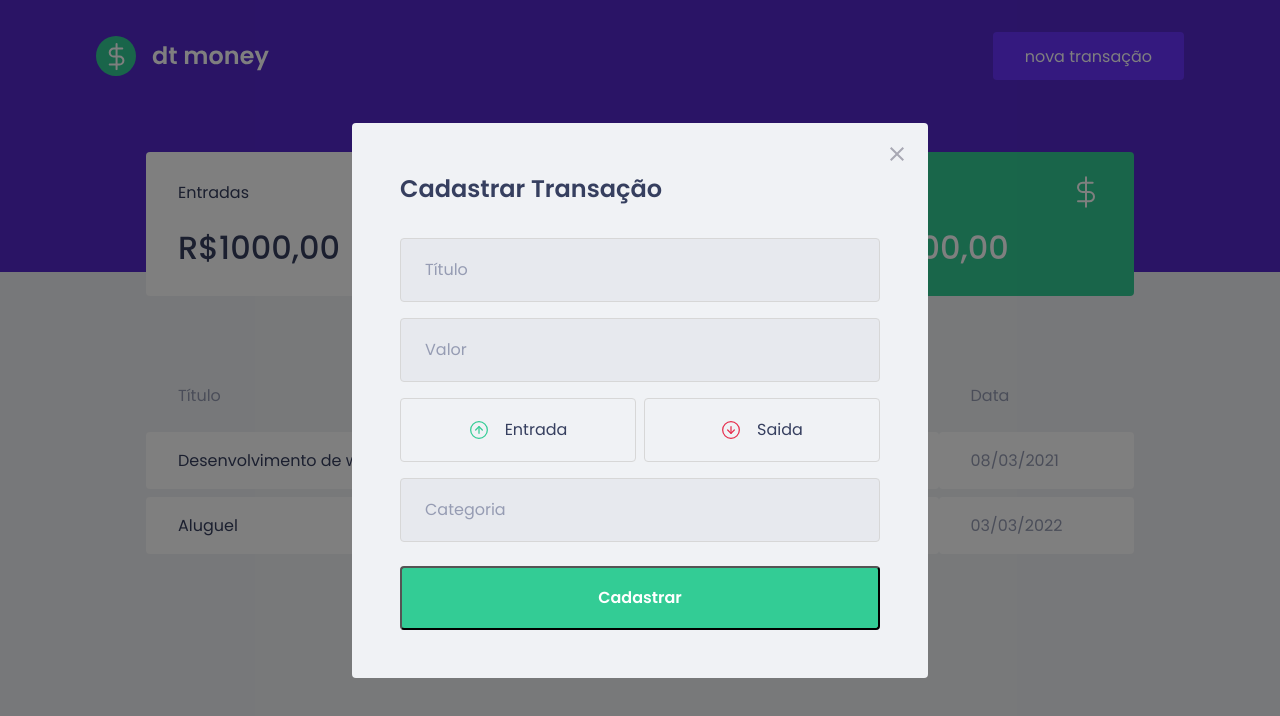
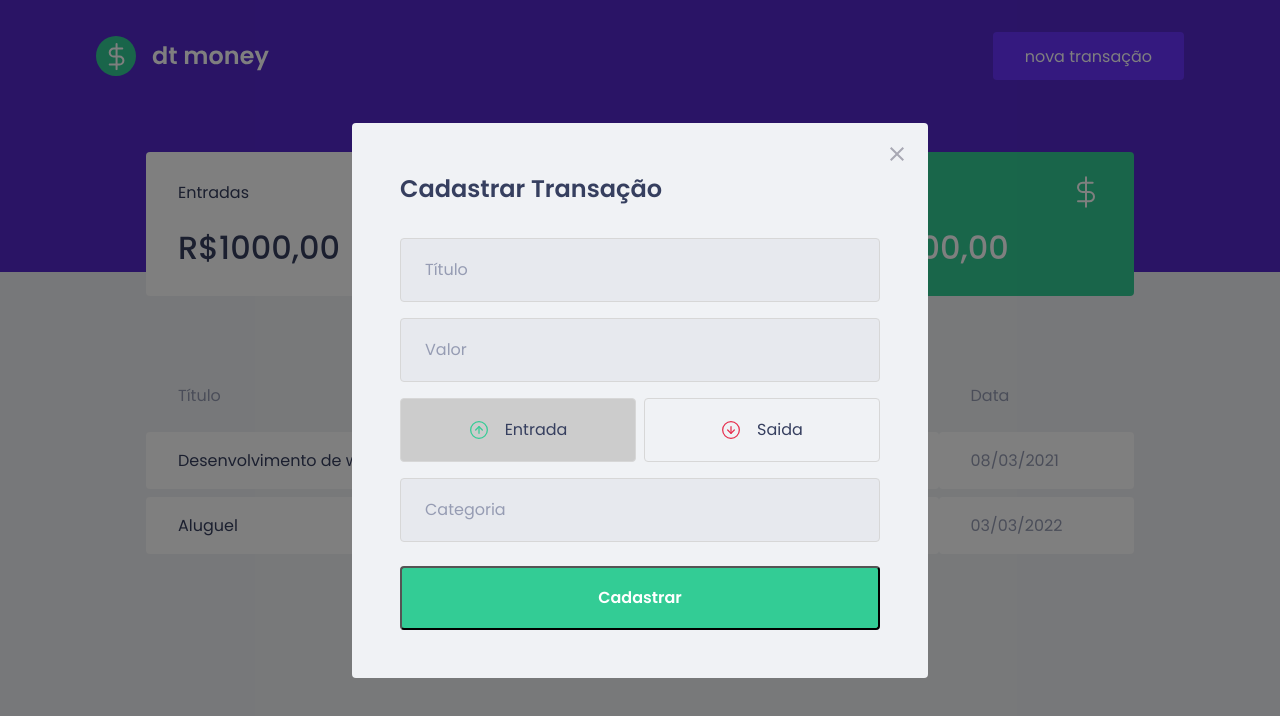
Before and after one commit to LucasMeyble/dtMoney, a React (Create React App) app: page / in a window 1280 px wide. Both pictures are taken after a click on the button "nova transação". Shown: the top 716 px of the page. Built offline with nearby package versions, Linux system fonts and the light colour scheme; no server answers; what miragejs would draw is missing.

Commit message:
funcionamento dos botoes

```diff
--- a/src/components/NewTransactionModal/index.tsx
+++ b/src/components/NewTransactionModal/index.tsx
@@ -3,7 +3,9 @@
 import incomeImg from '../../assets/income.svg';
 import outcomeImg from '../../assets/outcome.svg';
 import closeImg from '../../assets/close.svg';
-import { Container, TransactionTypeContainer } from "./styles";
+
+import { Container, TransactionTypeContainer, RadioBox } from "./styles";
+import { useState } from "react";
 
 interface NewTransactionModalProps {
   isOpen: boolean;
@@ -11,6 +13,8 @@
 }
 
 export function NewTransactionModal({isOpen, onRequestClose}: NewTransactionModalProps){
+  const [type, setType] = useState('deposit');
+
   return(
     <Modal
         isOpen={isOpen}
@@ -38,19 +42,23 @@
           />
 
           <TransactionTypeContainer >
-            <button
+            <RadioBox
               type="button"
+              onClick={() => { setType('deposit') }}
+              isActive={type === 'deposit'}
             >
               <img src={incomeImg} alt="Entrada" />
               <span>Entrada</span>
-            </button>
+            </RadioBox>
 
-            <button
+            <RadioBox
               type="button"
+              onClick={() => { setType('withdraw') }}
+              isActive={type === 'withdraw'}
             >
               <img src={outcomeImg} alt="Saida" />
               <span>Saida</span>
-            </button>
+            </RadioBox>
           </TransactionTypeContainer>
 
           <input
--- a/src/components/NewTransactionModal/styles.ts
+++ b/src/components/NewTransactionModal/styles.ts
@@ -54,13 +54,18 @@
   display: grid;
   grid-template-columns: 1fr 1fr;
   gap: 0.5rem;
+`;
 
-  button {
+interface RadioBoxProps {
+  isActive: boolean;
+}
+
+export const RadioBox = styled.button<RadioBoxProps>`
     height: 4rem;
     border: 1px solid #d7d7d7;
     border-radius: 0.25rem;
 
-    background: transparent;
+    background: ${(props) => props.isActive === true ? '#ccc' : 'transparent'};
 
     display: flex;
 
@@ -84,5 +89,5 @@
       font-size: 1rem;
       color: var(--text-title);
     }
-  }
+
 `
```
